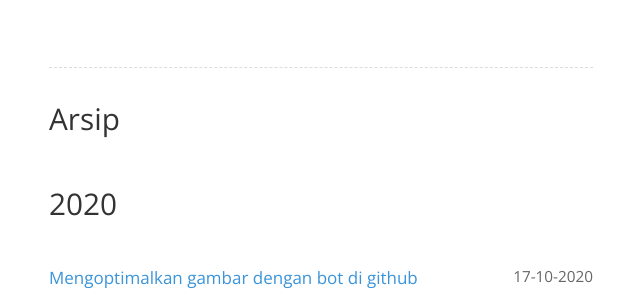
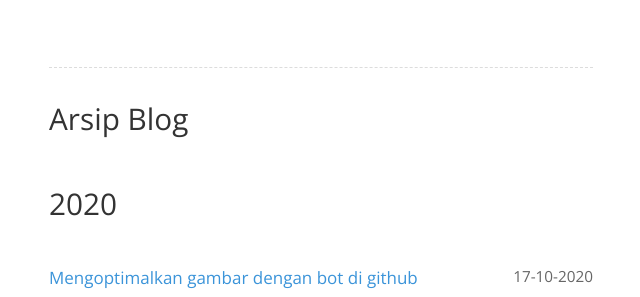
Before and after one commit to krhmwn/krhmwn.github.io, a Jekyll site: the page built from archive.html, in a window 1280 px wide. Shown: the part 131-428 px from the top of the page, without its empty margins (319-959 px from the left). Built offline with Jekyll 4.4.1, drawn with Linux system fonts in a browser that asks for light colours.

Commit message:
Update v.1.0.4

```diff
--- a/archive.html
+++ b/archive.html
@@ -4,7 +4,7 @@ title: Arsip
 ---
 {% include header2.html %}
 <article>
-<h2>Arsip</h2>
+<h2>Arsip Blog</h2>
 {% for post in site.posts %}
 {% capture post_year %}{{ post.date | date: "%Y" }}{% endcapture %}
 {% if post_year != current_year %}
```
